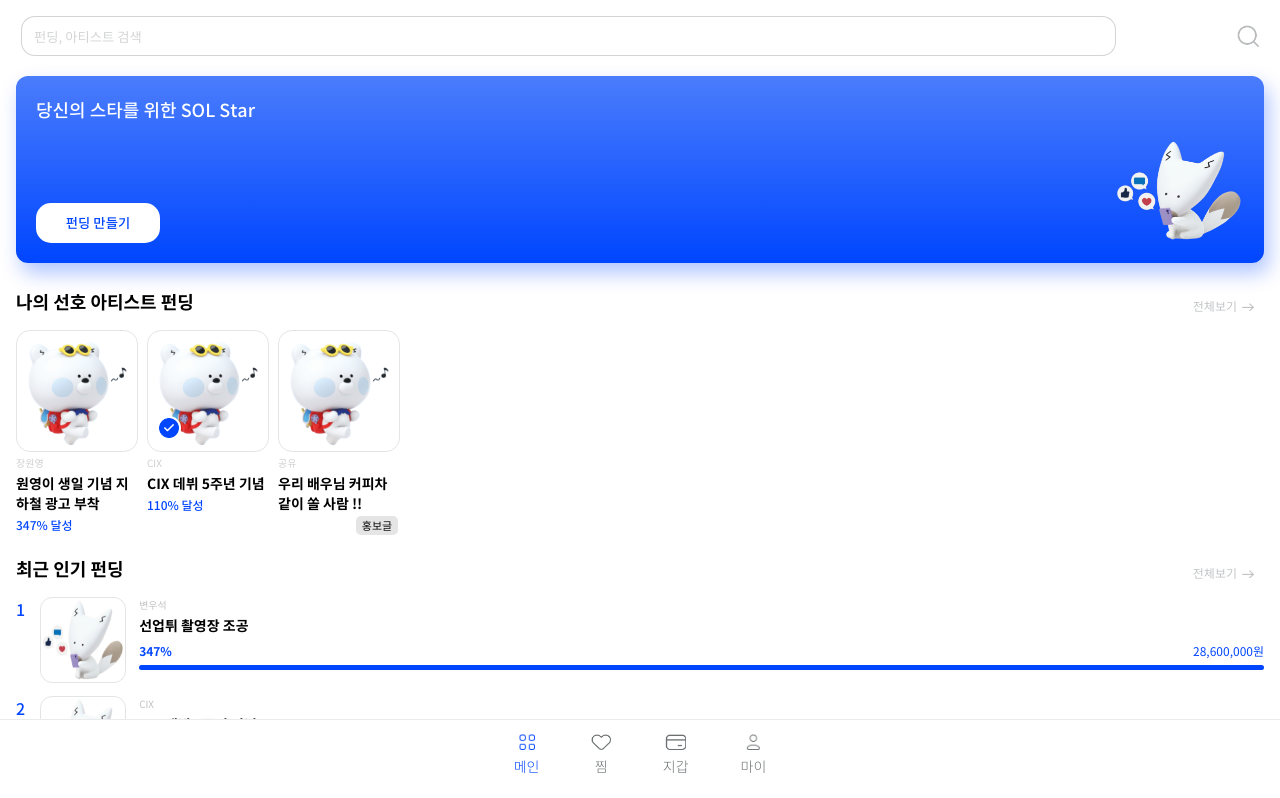
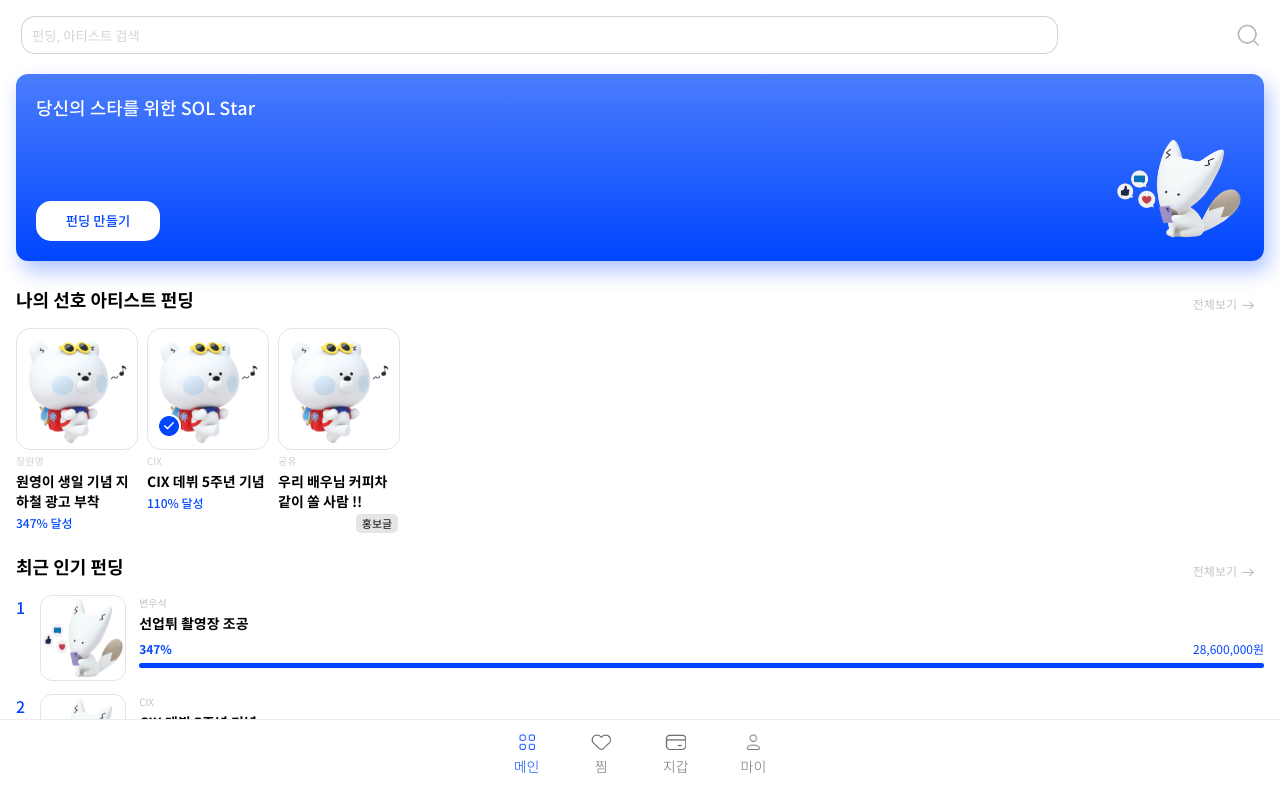
Before and after one commit to S0LStar/SOLStar, a React (Vite) app in the folder frontend/solstar/: page / in a window 1280 px wide. Shown: the top 798 px of the page. Built offline with nearby package versions, Linux system fonts and the light colour scheme.

Commit message:
Design: 메인 화면 css 수정

```diff
--- a/frontend/solstar/src/components/funding/search/FundingSearchResult.css
+++ b/frontend/solstar/src/components/funding/search/FundingSearchResult.css
@@ -1,6 +1,6 @@
 .search-results-container {
   padding: 16px;
-  margin-bottom: 80pxs;
+  margin-bottom: 80px;
 }
 
 .main-search-bar {
@@ -132,6 +132,7 @@
 
 .search-result-funding-days-left {
   margin-left: auto;
+  margin-right: 5px;
 }
 
 .progress.popular-funding-achievement-bar::before {
--- a/frontend/solstar/src/components/funding/search/FundingSearchResult.jsx
+++ b/frontend/solstar/src/components/funding/search/FundingSearchResult.jsx
@@ -1,7 +1,7 @@
 import { useEffect, useState } from 'react';
 import { useLocation, useNavigate } from 'react-router-dom';
 import SearchReset from '../../../assets/common/SearchReset.png';
-import BackButton from '../../common/BackButton';
+import GoBack from '../../../assets/common/GoBack.png';
 import Go from '../../../assets/common/Go.png';
 import temp from '../../../assets/character/Sol.png';
 import Zzim from '../../../assets/artist/Zzim.png';
@@ -22,6 +22,7 @@ function FundingSearchResult() {
   });
 
   useEffect(() => {
+    console.log(query);
     // TODO : API 연결
     // 검색 결과 데이터
     const fetchedData = {
@@ -142,7 +143,14 @@ function FundingSearchResult() {
   return (
     <div className="search-results-container">
       <div className="main-search-bar">
-        <BackButton />
+        <img
+          src={GoBack}
+          alt=""
+          className="go-back"
+          onClick={() => {
+            navigate('/');
+          }}
+        />
         <div className="main-search-result-input-container">
           <input
             type="text"
--- a/frontend/solstar/src/components/main/MainContainer.css
+++ b/frontend/solstar/src/components/main/MainContainer.css
@@ -12,14 +12,14 @@
 
 .main-search-input {
   display: flex;
-  width: 88%;
+  width: 82%;
   height: 36px;
   border: 1.5px solid #72777a50;
   border-radius: 14px;
+  padding: 0 10px;
 }
 
 .main-search-input::placeholder {
-  padding: 10px;
   color: #72777a50;
 }
 
--- a/frontend/solstar/src/components/main/MainSearch.css
+++ b/frontend/solstar/src/components/main/MainSearch.css
@@ -8,6 +8,12 @@
 
 .main-search-container .main-search-input {
   width: 85%;
+  padding: 0 10px;
+}
+
+.main-search-input::placeholder {
+  all: unset;
+  color: #72777a50;
 }
 
 .main-search-description-img {
```
Also changed, not shown: frontend/solstar/src/components/funding/Component.jsx (deleted).
